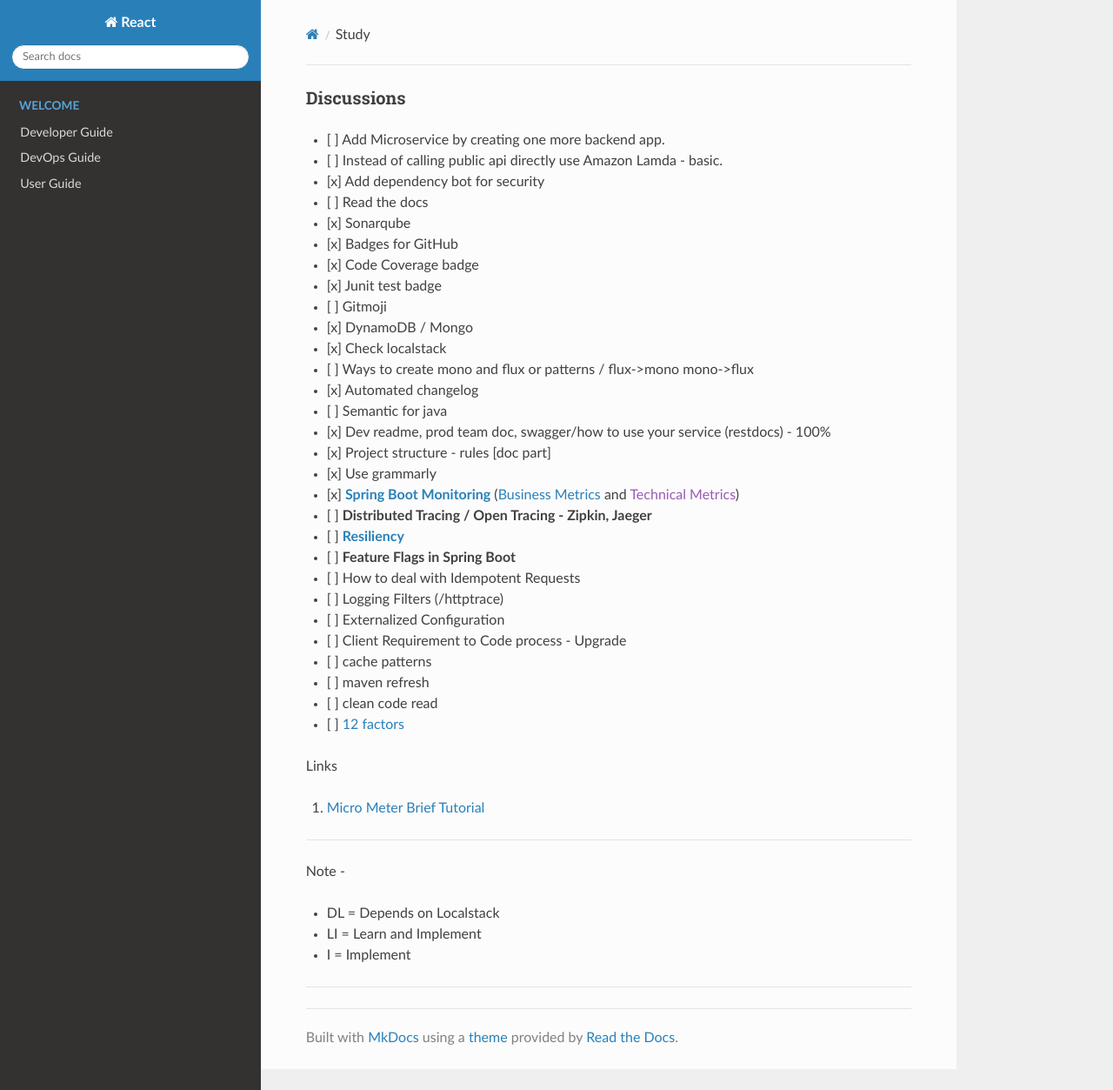
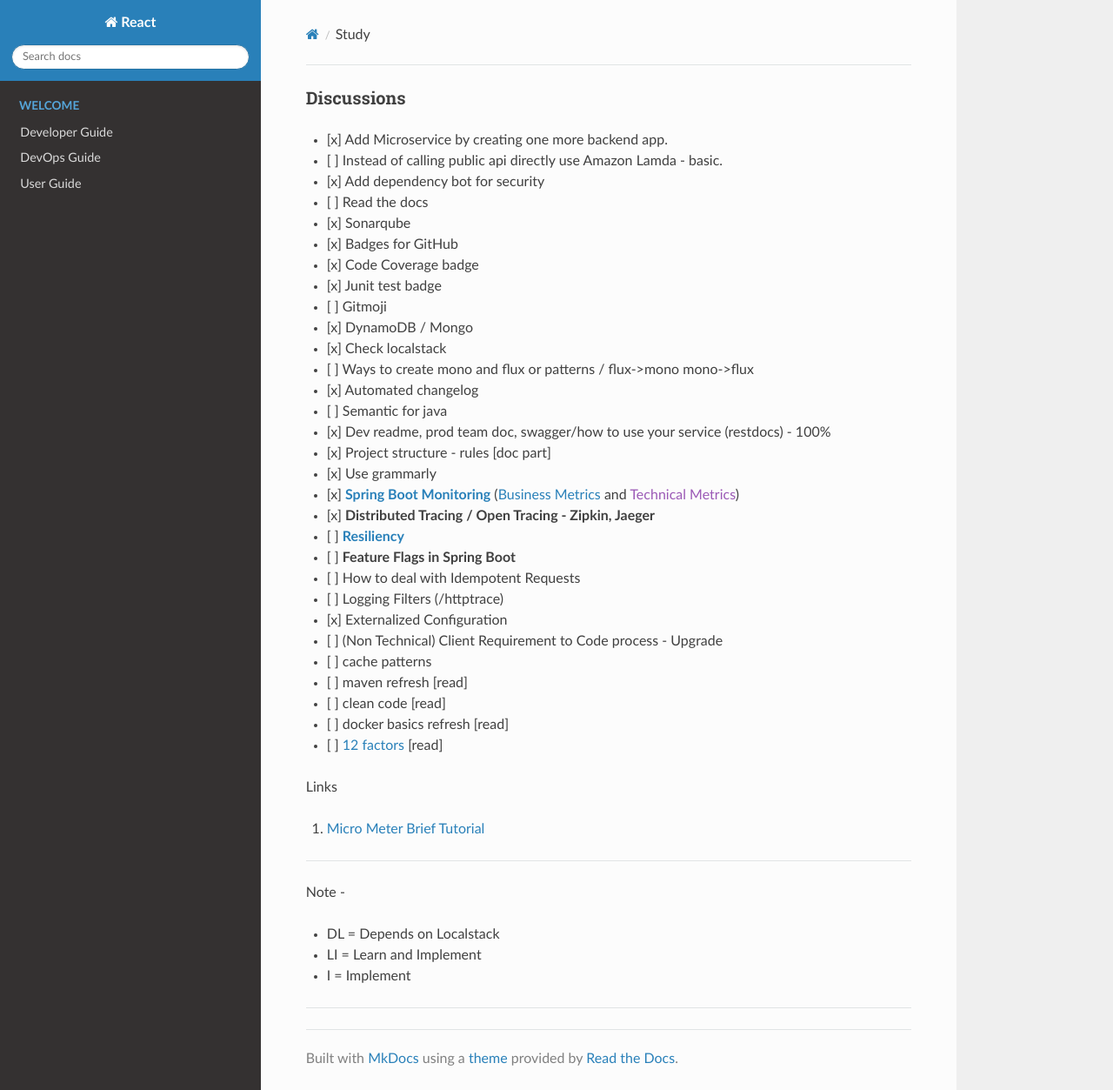
Before and after one commit to studymadara/React, an MkDocs documentation site: the page built from docs/study.md, in a window 1280 px wide and 1253 px high. Shown: the whole window at 87% size. Built offline with MkDocs 1.6.1, drawn with Linux system fonts in a browser that asks for light colours; nearby versions of some CDN libraries.

Commit message:
readthedocs [1.0]

```diff
--- a/docs/study.md
+++ b/docs/study.md
@@ -1,6 +1,6 @@
 ### Discussions
 
-- [ ] Add Microservice by creating one more backend app.
+- [x] Add Microservice by creating one more backend app.
 - [ ] Instead of calling public api directly use Amazon Lamda - basic.
 - [x] Add dependency bot for security
 - [ ] Read the docs
@@ -19,17 +19,18 @@
 - [x] Use grammarly
 - [x] **[Spring Boot Monitoring](https://medium.com/javarevisited/springboot-app-monitoring-with-grafana-prometheus-7c723f0dec15)** ([Business Metrics](https://docs.spring.io/spring-metrics/docs/current/public/prometheus)
   and [Technical Metrics]())
-- [ ] **Distributed Tracing / Open Tracing - Zipkin, Jaeger**
+- [x] **Distributed Tracing / Open Tracing - Zipkin, Jaeger**
 - [ ] **[Resiliency](https://resilience4j.readme.io/)**
 - [ ] **Feature Flags in Spring Boot**
 - [ ] How to deal with Idempotent Requests
 - [ ] Logging Filters (/httptrace)
-- [ ] Externalized Configuration
-- [ ] Client Requirement to Code process - Upgrade
+- [x] Externalized Configuration
+- [ ] (Non Technical) Client Requirement to Code process - Upgrade
 - [ ] cache patterns
-- [ ] maven refresh
-- [ ] clean code read
-- [ ] [12 factors](https://12factor.net/)
+- [ ] maven refresh [read]
+- [ ] clean code [read]
+- [ ] docker basics refresh [read]
+- [ ] [12 factors](https://12factor.net/) [read]
 
 Links
 
```
Also changed, not shown: docs/userGuide.md (+20 -0 lines), readme.md (+1 -1 lines), docs/img.png (added), docs/img_1.png (added), docs/img_2.png (added).
